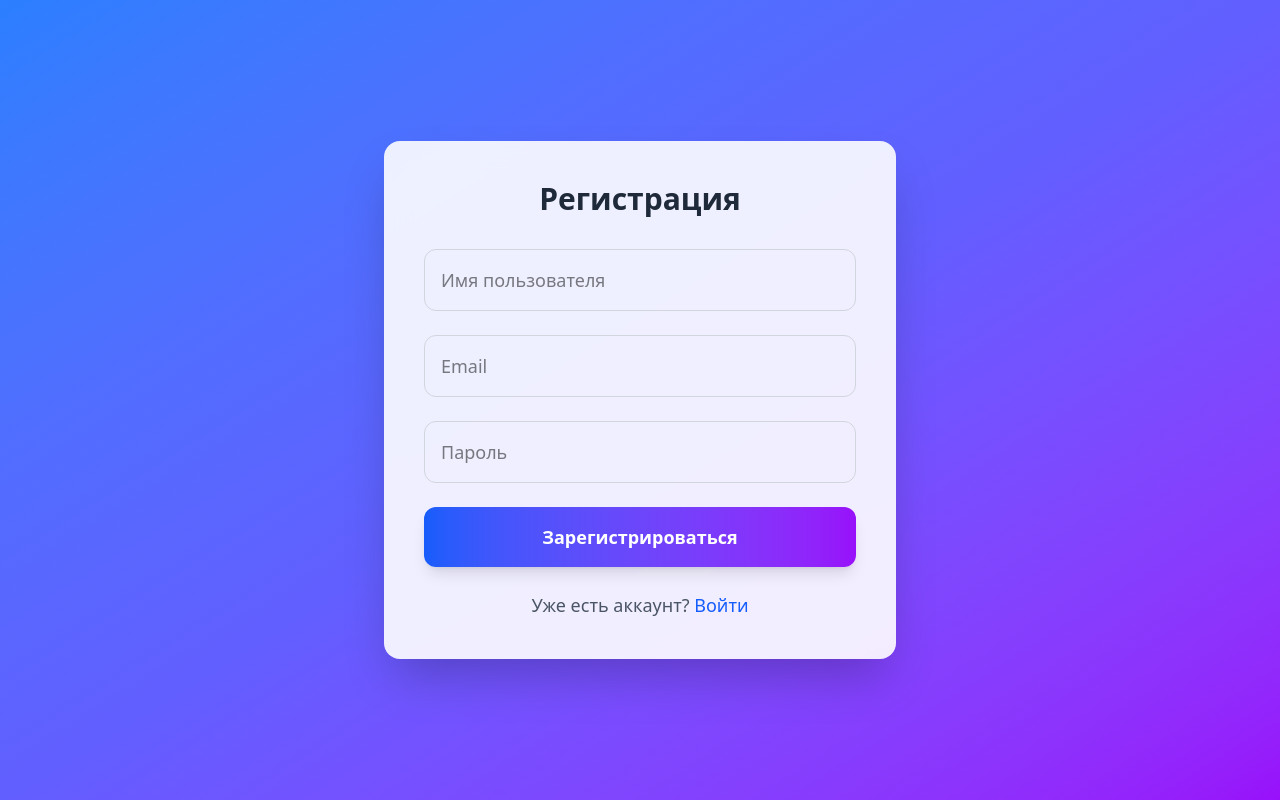
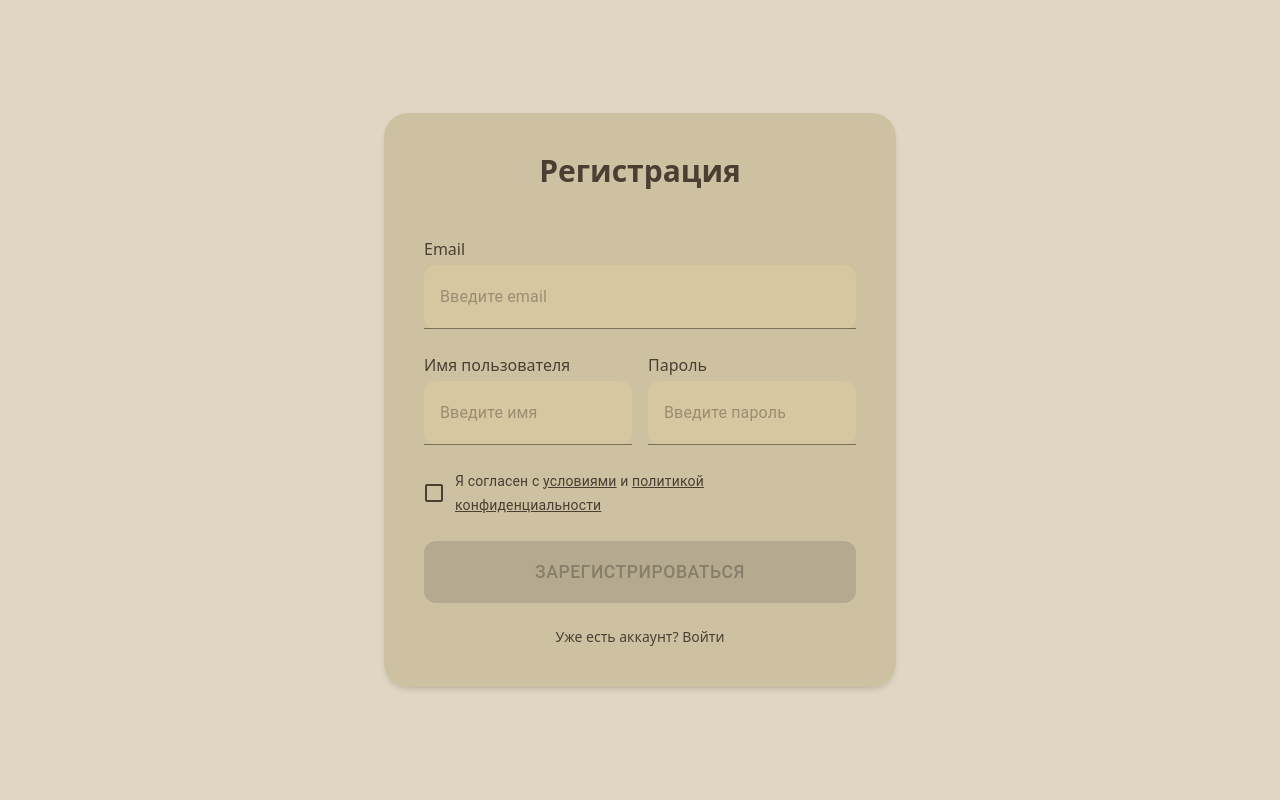
Before and after one commit to NurFullS/domix, a Next.js app: page /register in a window 1280 px wide. Built offline with nearby package versions, Linux system fonts and the light colour scheme; no server answers.

Commit message:
Conn project

```diff
--- a/app/announcement/[id]/page.tsx
+++ b/app/announcement/[id]/page.tsx
@@ -105,7 +105,7 @@ const AnnouncementPage = () => {
     return (
         <>
             <TopHeader />
-            <div className="max-w-3xl mx-auto p-6 bg-white rounded-xl shadow-lg mt-10 mb-10">
+            <div className="w-full p-6 bg-[#f4f0e6] min-h-screen">
                 <h1 className="text-3xl font-bold mb-6 border-b pb-2">{ad.category || 'Без названия'}</h1>
 
                 <div className="mb-6 flex flex-wrap gap-4 justify-center">
@@ -114,7 +114,7 @@ const AnnouncementPage = () => {
                             key={i}
                             src={url}
                             alt={`${ad.title} - изображение ${i + 1}`}
-                            className="rounded-lg max-w-[279px] max-h-[181px] object-contain border"
+                            className="rounded-lg max-w-full max-h-[300px] object-contain border"
                         />
                     ))}
                 </div>
--- a/app/main/Header.tsx
+++ b/app/main/Header.tsx
@@ -83,12 +83,11 @@ const Header = ({ onSearchResult }: Props) => {
               style: {
                 backgroundColor: 'white',
                 borderRadius: '12px',
+                border: 'none'
               },
             }}
           />
         </div>
-
-
 
         <div onClick={navProfile} className="flex items-center gap-2 sm:gap-3 cursor-pointer">
           <span className="text-xl text-gray-700 font-medium">
--- a/app/register/Register.tsx
+++ b/app/register/Register.tsx
@@ -2,11 +2,44 @@
 import React, { useState, useEffect } from 'react';
 import axios from 'axios';
 import { useRouter } from 'next/navigation';
+import { Input, Button, FormControlLabel, Checkbox } from '@mui/material';
+
+interface FormFieldProps {
+  label: string;
+  type?: string;
+  value: string;
+  onChange: (e: React.ChangeEvent<HTMLInputElement>) => void;
+  placeholder?: string;
+  error?: string;
+}
+
+const FormField: React.FC<FormFieldProps> = ({ label, type = "text", value, onChange, placeholder, error }) => (
+  <div className="flex flex-col gap-1 w-full">
+    <label className="text-[#4b3f33] font-medium">{label}</label>
+    <Input
+      type={type}
+      value={value}
+      onChange={onChange}
+      placeholder={placeholder}
+      sx={{
+        width: '100%',
+        padding: '16px',
+        borderRadius: '12px',
+        fontSize: '1rem',
+        backgroundColor: '#d6c7a1',
+        color: '#4b3f33',
+        '&:focus': { boxShadow: '0 0 0 3px rgba(184, 143, 92, 0.4)' }
+      }}
+    />
+    {error && <span className="text-red-600 text-sm">{error}</span>}
+  </div>
+);
 
 const Register = () => {
   const [username, setUsername] = useState('');
   const [email, setEmail] = useState('');
   const [password, setPassword] = useState('');
+  const [agree, setAgree] = useState(false);
   const [error, setError] = useState('');
   const navigate = useRouter();
   const apiUrl = process.env.NEXT_PUBLIC_API_URL;
@@ -15,8 +48,15 @@ const Register = () => {
     if (username.length < 3) return 'Имя должно содержать минимум 3 символа';
     if (!/\S+@\S+\.\S+/.test(email)) return 'Некорректный email';
     if (password.length < 6) return 'Пароль должен быть минимум 6 символов';
+    if (!agree) return 'Необходимо согласиться с условиями';
     return '';
   };
+
+  const handleChange = (setter: React.Dispatch<React.SetStateAction<string>>) =>
+    (e: React.ChangeEvent<HTMLInputElement>) => {
+      setter(e.target.value);
+      setError('');
+    };
 
   const handleRegister = async (e: React.FormEvent) => {
     e.preventDefault();
@@ -38,11 +78,7 @@ const Register = () => {
     } catch (error: any) {
       let msg = 'Ошибка регистрации';
       if (error.response?.data) {
-        if (typeof error.response.data === 'string') {
-          msg = error.response.data;
-        } else if (typeof error.response.data === 'object') {
-          msg = JSON.stringify(error.response.data);
-        }
+        msg = typeof error.response.data === 'string' ? error.response.data : JSON.stringify(error.response.data);
       }
       setError(msg);
     }
@@ -50,64 +86,85 @@ const Register = () => {
 
   useEffect(() => {
     const token = localStorage.getItem('token');
-    if (token) {
-      navigate.replace('/main');
-    }
+    if (token) navigate.replace('/main');
   }, []);
 
   return (
-    <div className="min-h-screen flex items-center justify-center bg-gradient-to-br from-blue-500 via-indigo-500 to-purple-600 p-4">
+    <div className="min-h-screen flex items-center justify-center bg-[#e0d6c3] p-6">
       <form
         onSubmit={handleRegister}
-        className="w-full max-w-lg bg-white/90 backdrop-blur-md rounded-2xl shadow-2xl p-10 transform transition duration-500"
+        className="w-full max-w-lg p-10 rounded-3xl bg-[#cbbf9f]/90 backdrop-blur-md shadow-md flex flex-col gap-6"
       >
-        <h2 className="text-3xl font-bold text-center mb-8 text-gray-800">
+        <h2 className="text-3xl font-bold text-[#4b3f33] text-center mb-6">
           Регистрация
         </h2>
 
-        <input
-          value={username}
-          onChange={e => setUsername(e.target.value)}
-          placeholder="Имя пользователя"
-          required
-          className="w-full p-4 mb-6 text-lg border border-gray-300 rounded-xl focus:outline-none focus:ring-4 focus:ring-blue-400 transition"
+        <FormField
+          label="Email"
+          type="email"
+          value={email}
+          onChange={handleChange(setEmail)}
+          placeholder="Введите email"
+          error={error.includes('email') ? error : ''}
         />
 
-        <input
-          type="email"
-          value={email}
-          onChange={e => setEmail(e.target.value)}
-          placeholder="Email"
-          required
-          className="w-full p-4 mb-6 text-lg border border-gray-300 rounded-xl focus:outline-none focus:ring-4 focus:ring-blue-400 transition"
+        <div className="flex justify-between gap-4">
+          <FormField
+            label="Имя пользователя"
+            value={username}
+            onChange={handleChange(setUsername)}
+            placeholder="Введите имя"
+            error={error.includes('Имя') ? error : ''}
+          />
+
+          <FormField
+            label="Пароль"
+            type="password"
+            value={password}
+            onChange={handleChange(setPassword)}
+            placeholder="Введите пароль"
+            error={error.includes('Пароль') ? error : ''}
+          />
+        </div>
+
+        <FormControlLabel
+          control={
+            <Checkbox
+              checked={agree}
+              onChange={(e) => setAgree(e.target.checked)}
+              sx={{
+                color: '#4b3f33',
+                '&.Mui-checked': { color: '#b99f75' }
+              }}
+            />
+          }
+          label={<span className="text-[#4b3f33] text-sm">Я согласен с <a href="/terms" className="underline">условиями</a> и <a href="/privacy" className="underline">политикой конфиденциальности</a></span>}
         />
 
-        <input
-          type="password"
-          value={password}
-          onChange={e => setPassword(e.target.value)}
-          placeholder="Пароль"
-          required
-          className="w-full p-4 mb-6 text-lg border border-gray-300 rounded-xl focus:outline-none focus:ring-4 focus:ring-blue-400 transition"
-        />
-
-        <button
+        <Button
           type="submit"
-          className="w-full bg-gradient-to-r cursor-pointer from-blue-600 to-purple-600 text-white text-lg font-semibold py-4 rounded-xl shadow-lg hover:opacity-90 transition duration-300"
+          variant="contained"
+          disabled={!agree}
+          sx={{
+            width: '100%',
+            padding: '16px',
+            borderRadius: '12px',
+            fontSize: '1.1rem',
+            backgroundColor: agree ? '#b99f75' : '#a88e64',
+            color: '#fff6e5',
+            '&:hover': { backgroundColor: agree ? '#a88e64' : '#a88e64' },
+          }}
         >
           Зарегистрироваться
-        </button>
+        </Button>
 
         {error && (
-          <p className="mt-6 text-center text-red-600 font-medium">{error}</p>
+          <p className="text-center text-red-600 font-medium">{error}</p>
         )}
 
-        <p className="mt-6 text-center text-gray-600 text-lg">
+        <p className="text-center text-[#4b3f33] text-sm">
           Уже есть аккаунт?{' '}
-          <a
-            href="/login"
-            className="text-blue-600 hover:underline font-medium"
-          >
+          <a href="/login" className="hover:underline font-medium">
             Войти
           </a>
         </p>
--- a/app/users/Users.tsx
+++ b/app/users/Users.tsx
@@ -61,18 +61,18 @@ const Users = () => {
   }
 
   return (
-    <div className="max-w-xl mx-auto mt-10 p-6 bg-white rounded-lg shadow-lg">
+    <div className="max-w-auto mx-auto mt-10 p-6 bg-white rounded-lg shadow-lg ">
       <h2 className="text-3xl font-bold mb-6 text-center text-gray-900">
         Список пользователей
       </h2>
-      <ul className="space-y-4">
+      <ul className="space-y-4 w-4xl flex gap-3">
         {users.length === 0 && (
           <li className="text-center text-gray-500">Пользователи не найдены</li>
         )}
         {users.map((user) => (
           <li
             key={user.id}
-            className="flex flex-col sm:flex-row sm:justify-between sm:items-center p-4 border border-gray-200 rounded-md hover:shadow-md transition-shadow"
+            className="flex sm:flex-row sm:justify-between sm:items-center p-4 border border-gray-200 rounded-md hover:shadow-md transition-shadow"
           >
             <div>
               <p className="font-semibold text-lg text-gray-800">{user.username}</p>
@@ -83,7 +83,7 @@ const Users = () => {
             </div>
             <button
               onClick={() => deleteUser(user.id)}
-              className="mt-3 sm:mt-0 cursor-pointer bg-red-600 hover:bg-red-700 text-white px-4 py-2 rounded-md transition"
+              className="mt-5 flex  sm:mt-0 cursor-pointer bg-red-600 hover:bg-red-700 text-white px-4 py-2 rounded-md transition"
               aria-label={`Удалить пользователя ${user.username}`}
             >
               Удалить
```
Also changed, not shown: app/announcement/Announcement.tsx (+96 -18 lines), app/login/Login.tsx (+41 -15 lines), app/profile/Profile.tsx (+12 -12 lines).
